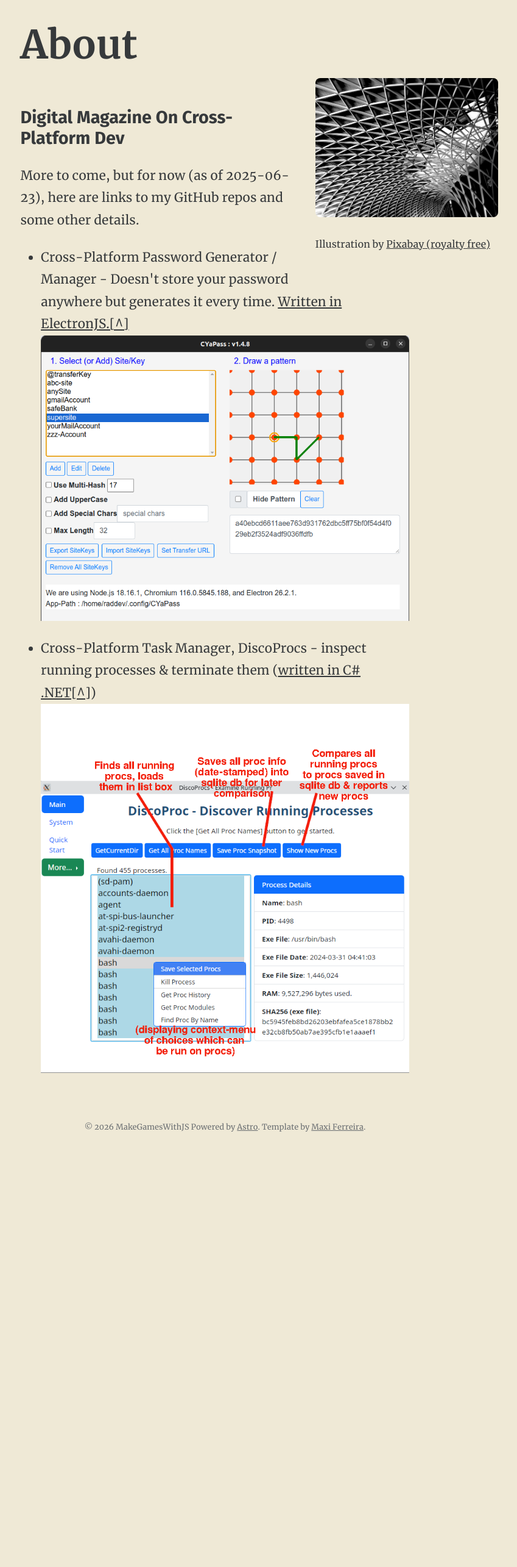
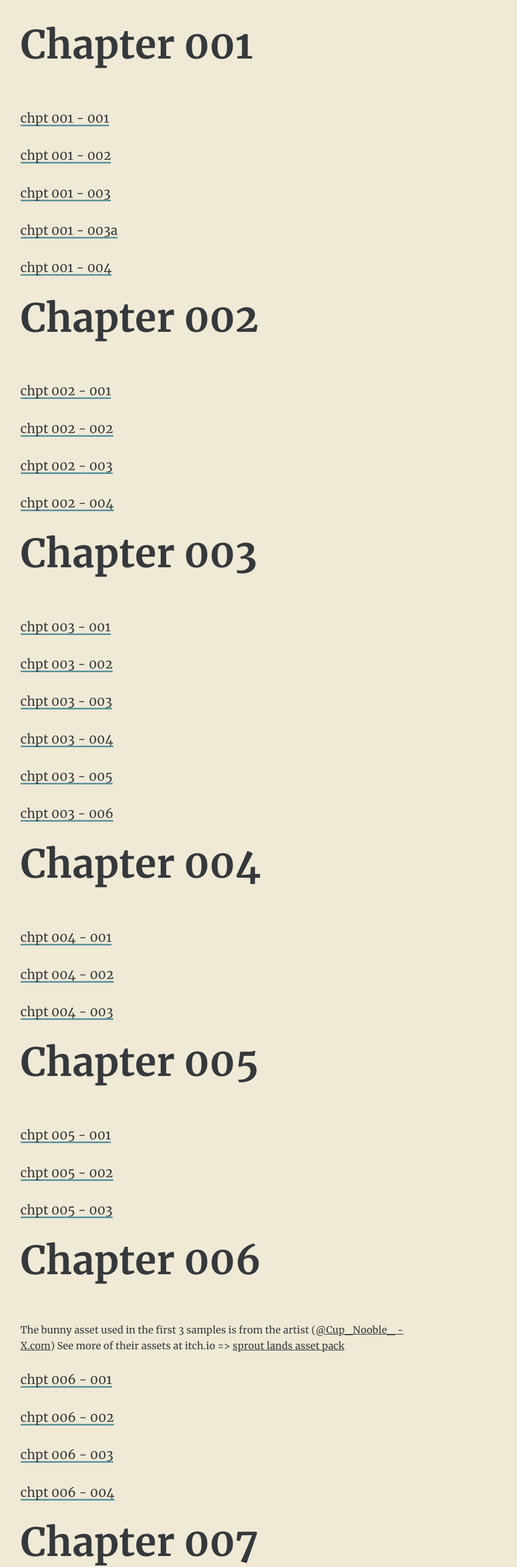
Before and after one commit to raddevus/MakeGamesWithJSWeb, an Astro site: page /about in a window 1280 px wide. Shown: the part 120-2689 px from the top of the page at 61% size, without its empty margins (263-1112 px from the left). Before the commit the page ends 2003 px from the top, so only its background shows below. Built offline with nearby package versions, Linux system fonts and the light colour scheme; Astro itself is replaced by a stand-in of ours; no server answers.

Commit message:
adding code sample refs to about page

```diff
--- a/src/pages/about.astro
+++ b/src/pages/about.astro
@@ -7,25 +7,54 @@ const permalink = `${Astro.site.href}about`;
 ---
 
 <BaseLayout title={title} description={description} permalink={permalink} current="about">
-  <div class="container">
-    <h1>About</h1>
-    <figure class="about-image">
-      <img src="/assets/about-generic.jpg" alt="photo of london building with lattice" width="330">
-      <figcaption>
-        Illustration by
-        <a href="https://pixabay.com/photos/london-train-england-urban-britain-2682503/" target="_blank" rel="noopener">Pixabay (royalty free)</a>
-      </figcaption>
-    </figure>
-    <h2>Digital Magazine On Cross-Platform Dev</h2>
-    <p>More to come, but for now (as of 2025-06-23), here are links to my GitHub repos and some other details.</p>
-    <p>
-    <ul>
-       <li>Cross-Platform Password Generator / Manager - Doesn't store your password anywhere but generates it every time. <a href="https://github.com/raddevus/CYaPass-Electron" target="_blank">Written in ElectronJS.[^]</a><img src="/assets/cyapassOverview.png"></li>
-       <li>Cross-Platform Task Manager, DiscoProcs - inspect running processes & terminate them (<a href="https://github.com/raddevus/DiscoProcs" target="_blank">written in C# .NET[^]</a>)
-          <img src="/assets/DiscoProcs-Explanation.png">
-       </li>
-    </ul>
-    </p>
+   <div class="container">
+   <h1>Chapter 001</h1>
+<p><a href="code/chpt001/chpt001-001.htm">chpt 001 - 001</a></p>
+<p><a href="code/chpt001/chpt001-002.htm">chpt 001 - 002</a></p>
+<p><a href="code/chpt001/chpt001-003.htm">chpt 001 - 003</a></p>
+<p><a href="code/chpt001/chpt001-003a.htm">chpt 001 - 003a</a></p>
+<p><a href="code/chpt001/chpt001-004.htm">chpt 001 - 004</a></p>
+<h1>Chapter 002</h1>
+<p><a href="code/chpt002/chpt002-001.htm">chpt 002 - 001</a></p>
+<p><a href="code/chpt002/chpt002-002.htm">chpt 002 - 002</a></p>
+<p><a href="code/chpt002/chpt002-003.htm">chpt 002 - 003</a></p>
+<p><a href="code/chpt002/chpt002-004.htm">chpt 002 - 004</a></p>
+<h1>Chapter 003</h1>
+<p><a href="code/chpt003/chpt003-001.htm">chpt 003 - 001</a></p>
+<p><a href="code/chpt003/chpt003-002.htm">chpt 003 - 002</a></p>
+<p><a href="code/chpt003/chpt003-003.htm">chpt 003 - 003</a></p>
+<p><a href="code/chpt003/chpt003-004.htm">chpt 003 - 004</a></p>
+<p><a href="code/chpt003/chpt003-005.htm">chpt 003 - 005</a></p>
+<p><a href="code/chpt003/chpt003-006.htm">chpt 003 - 006</a></p>
+<h1>Chapter 004</h1>
+<p><a href="code/chpt004/chpt004-001.htm">chpt 004 - 001</a></p>
+<p><a href="code/chpt004/chpt004-002.htm">chpt 004 - 002</a></p>
+<p><a href="code/chpt004/chpt004-003.htm">chpt 004 - 003</a></p>
+<h1>Chapter 005</h1>
+<p><a href="code/chpt005/chpt005-001.htm">chpt 005 - 001</a></p>
+<p><a href="code/chpt005/chpt005-002.htm">chpt 005 - 002</a></p>
+<p><a href="code/chpt005/chpt005-003.htm">chpt 005 - 003</a></p>
+<h1>Chapter 006</h1>
+The bunny asset used in the first 3 samples is from the artist (<a href="https://x.com/Cup_Nooble_" target="_blank">@Cup_Nooble_ - X.com</a>) </br>
+See more of their assets at itch.io => <a href="https://cupnooble.itch.io/sprout-lands-asset-pack" target="_blank">sprout lands asset pack</a>
+<p><a href="code/chpt006/chpt006-001.htm">chpt 006 - 001</a></p>
+<p><a href="code/chpt006/chpt006-002.htm">chpt 006 - 002</a></p>
+<p><a href="code/chpt006/chpt006-003.htm">chpt 006 - 003</a></p>
+<p><a href="code/chpt006/chpt006-004.htm">chpt 006 - 004</a></p>
+<h1>Chapter 007</h1> (added 2025-02-20)
+<h3>Adding Ability to Handle Mobile Touch</h3>
+<p><a href="code/chpt007/chpt007-001.htm">chpt 007 - 001</a></p>
+<p><a href="code/chpt007/chpt007-002.htm">chpt 007 - 002</a></p>
+<p>Example 007 - 003 includes the most difficult game you ever played</p>
+<p>Try to run the character over the colored circle - if you hit it with the center
+of the character's head the circle will disappear & you will get 10 points</p>
+<p><a href="code/chpt007/chpt007-003.htm">chpt 007 - 003</a></p>
+<p><a href="code/chpt007/chpt007-004.htm">chpt 007 - 004</a></p>
+<p>Example 008 - 001 Includes Scoring & Sound</p>
+<p><a href="code/chpt008/chpt008-001.htm">chpt 008 - 001</a></p>
+<h4>Sound Issues Are Fixed In 002 - 2025-02-26</h4>
+<p><a href="code/chpt008/chpt008-002.htm">chpt 008 - 002</a></p>
+   </div>
 </BaseLayout>
 
 <style>
```
Also changed, not shown: 1 other file.
